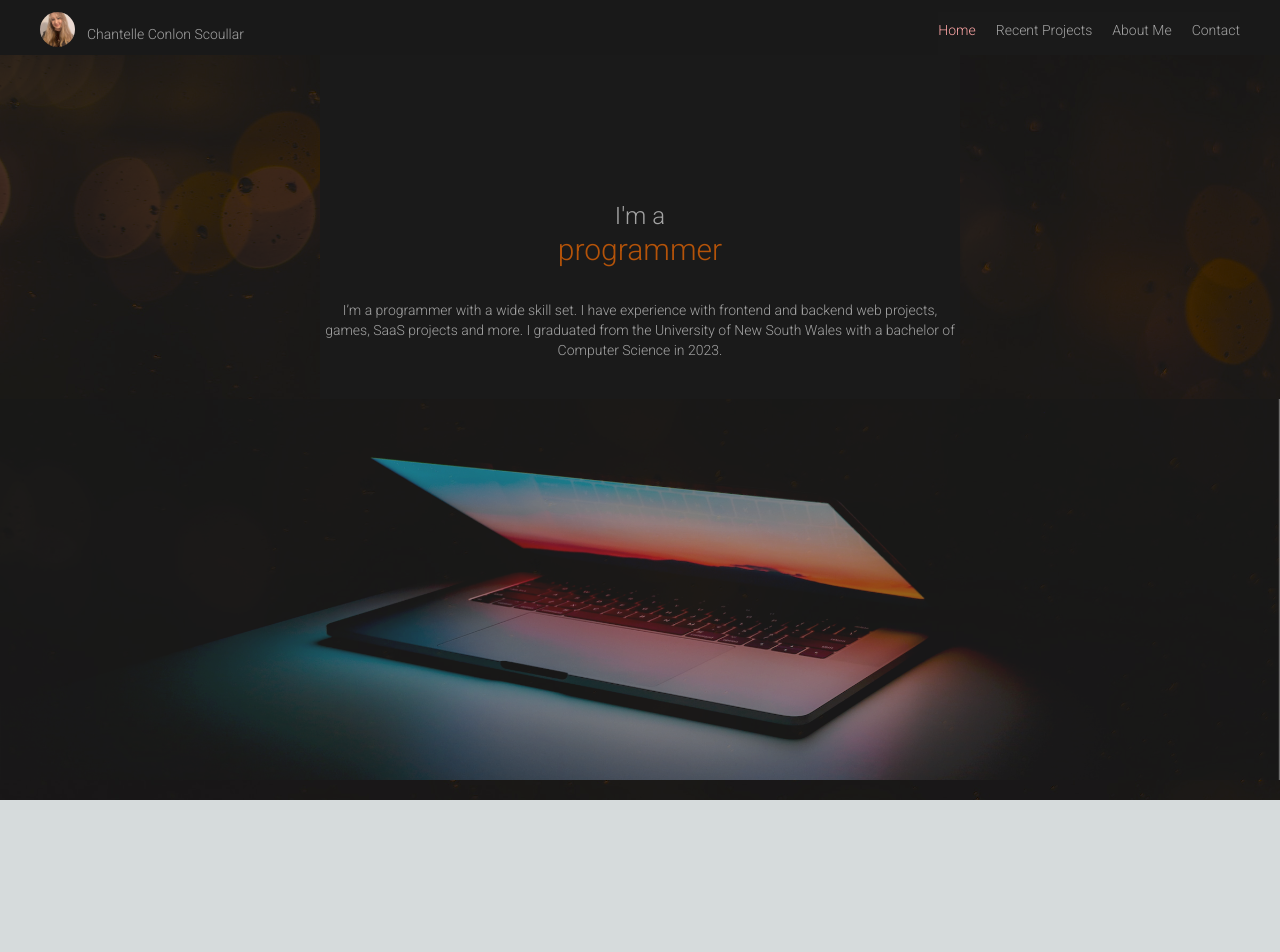
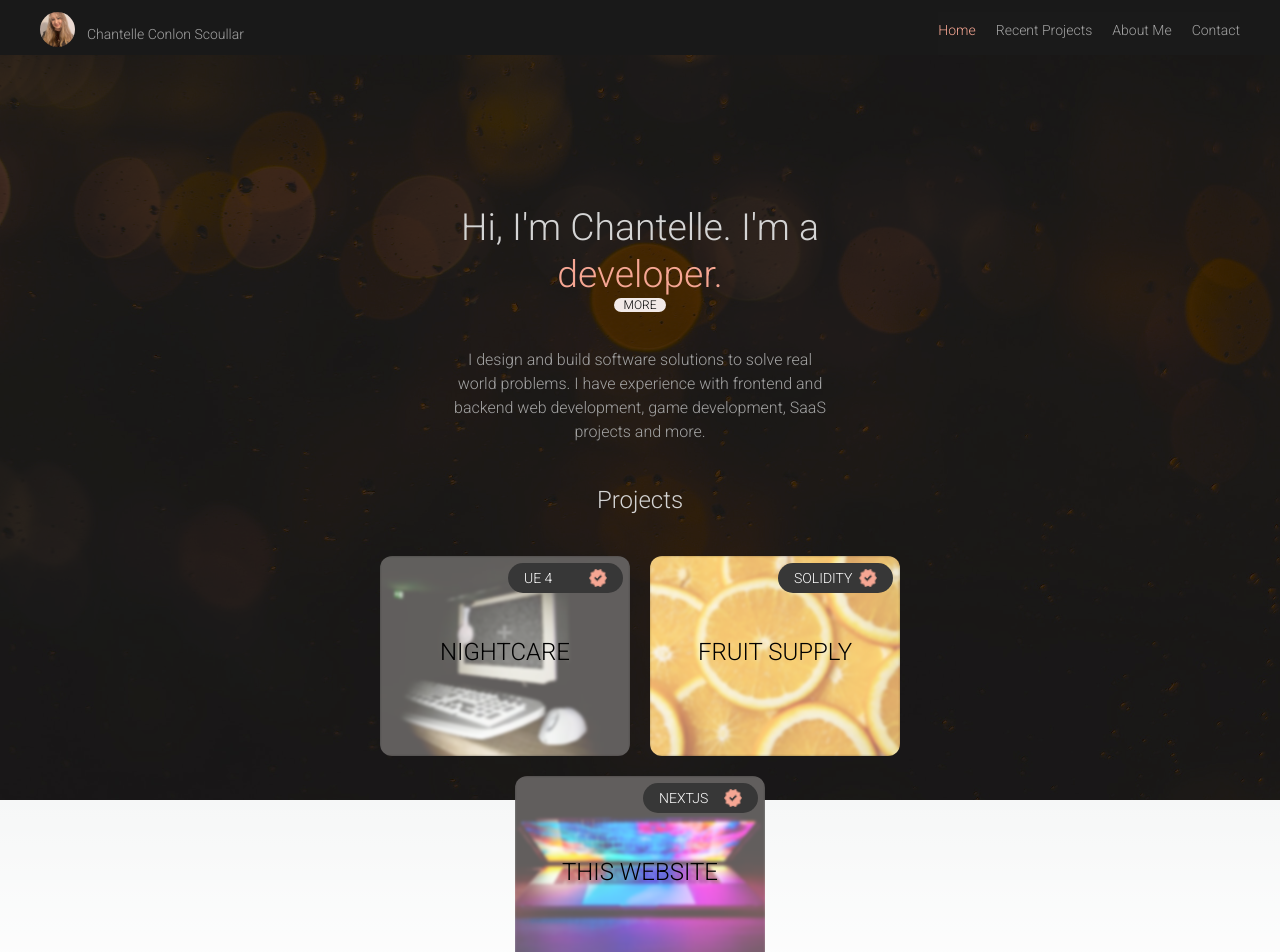
Before and after one commit to chanteCon/portfolioWebsite, a Next.js app in the folder website/: page / in a window 1280 px wide. Shown: the top 952 px of the page. Before the commit the page ends 800 px from the top, so only its background shows below. Built offline with nearby package versions, Linux system fonts and the light colour scheme.

Commit message:
updating home page to suit new theme

```diff
--- a/website/app/components/HomeImage.jsx
+++ /dev/null
@@ -1,11 +0,0 @@
-//  stuck to bottom of page
-// width 100% of page
-// take styling from the homepage
-// styled component
-'use client';
-import styled from "@emotion/styled"
-
-export const HomeImage = styled('img')({
-  filter: 'contrast( 0.8)',
-  opacity: '0.7'
-})
--- /dev/null
+++ b/website/app/components/MainProjectSkill.jsx
@@ -0,0 +1,16 @@
+import { SmallTick } from "./SmallTick"
+
+export const MainProjectSkill = ({ project }) => {
+  return (
+    <div
+      className = "absolute top-[7px] right-[7px] w-[100px] h-[25px] bg-[#373737] rounded-3xl flex justify-between px-4"
+    >
+      <p
+        className = "text-white text-xs self-center"
+      >
+        {project.skills[0].toUpperCase()}
+      </p>
+      <SmallTick />
+    </div>
+  )
+}
--- a/website/app/components/Nav.jsx
+++ b/website/app/components/Nav.jsx
@@ -24,7 +24,7 @@ export const Nav = () => {
   }, []);
 
   const isActiveLink = (link) => {
-    if (link === pathname) return 'text-red-300 font-light'
+    if (link === pathname) return 'text-[#F6A693] font-light'
     return 'text-neutral-400'
   }
   // if screen size small then collapse navbar
@@ -40,7 +40,7 @@ export const Nav = () => {
                 className = {showNavItems && `text-right`}
               >
               <button
-                className="hover:text-red-300"
+                className="hover:text-[#F6A693]"
                 onClick = {() => setShowNavItems(!showNavItems)}> {
                 showNavItems ? 'x' :
                   <Image
@@ -55,16 +55,16 @@ export const Nav = () => {
                 showNavItems &&
                 <div className = "flex flex-col space-y-1">
                 <a
-                  className="hover:text-red-300"
+                  className="hover:text-[#F6A693]"
                   href="/">Home</a>
                 <a
-                  className="hover:text-red-300"
+                  className="hover:text-[#F6A693]"
                   href="/projects">Projects</a>
                 <a
-                  className="hover:text-red-300"
+                  className="hover:text-[#F6A693]"
                   href="/about">About Me</a>
                 <a
-                  className="hover:text-red-300"
+                  className="hover:text-[#F6A693]"
                   href="#">Contact</a>
               </div>
               }
--- a/website/app/page.js
+++ b/website/app/page.js
@@ -1,22 +1,103 @@
-import { HomeImage } from "./components/HomeImage"
+"use client"
+
+import { smallLightBtn } from "./TailwindStyles"
+import data from "data/projects.json"
+import { BlurImage } from "./components/BlurImage"
+import React from "react"
+import { SmallTick } from "./components/SmallTick"
+import Link from "next/link"
+import { MainProjectSkill } from "./components/MainProjectSkill"
 
 export default function Home() {
+  const projects = data.projects
+  const [hideImgCard, setHideImgCard] = React.useState("")
   return (
     <>
-      <section className = "flex flex-col flex-1 items-center justify-center  h-100 w-1/2 text-center pt-40"
-      style = {{ backgroundColor: '#1A1A1A' }} >
-        <div className = "font-light">
-          <h1 className= "text-neutral-400 text-2xl">I'm a</h1>
-          <h1 className = "text-amber-700 text-3xl">programmer</h1>
-        </div>
-        <p className = "text-neutral-400 text-sm pt-8">
-           I’m a programmer with a wide skill set. I have experience with frontend and backend web projects, games, SaaS projects and more. I graduated from the University of New South Wales with a bachelor of Computer Science in 2023.
-        </p>
-      </section>
-      <HomeImage
-        src ={"/images/homePageImage.png"}
-        alt="Picture of laptop"
-      />
+      <div className = "flex flex-col flex-1 items-center h-100 w-[60%] text-center pt-[200px] text-neutral-300 gap-[20px]" >
+        <section className = "xl:w-[50%]">
+          <div className = "font-light">
+            <h1 style = {{ fontSize: '28pt' }} >Hi, I'm Chantelle. I'm a</h1>
+            <h1
+              className = "text-3xl text-[#F6A693]"
+              style = {{ fontSize: '28pt' }}
+              >
+                developer.
+            </h1>
+            <a className = { smallLightBtn } href = "/about"> MORE </a>
+          </div>
+          <p className = "text-neutral-400 text-md pt-8">
+          I design and build software solutions to solve real world problems. I have experience with frontend and backend web development, game development, SaaS projects and more.
+          </p>
+        </section>
+        <section>
+
+        </section>
+        <section className = "w-full">
+          <h1 className = "text-2xl"> Projects </h1>
+          <section className = "self-center pt-[40px] text-black" >
+            <div className = "flex flex-wrap text-center gap-[20px] justify-center" >
+              {
+              projects.map((project, idx) =>
+              idx < 3 && hideImgCard === project.name
+              ?
+              <div
+                className = "h-[200px] w-[250px] overflow-hidden bg-[#262626] text-sm text-[#F2EAE8] relative pt-[40px] p-[30px] rounded-xl"
+                key = {project.name}
+                onMouseLeave = { () => {setHideImgCard('')} }
+              >
+              <p className= " text-md " >{project.name.toUpperCase()}</p>
+                <p
+                  className= "pt-[15px]" > {project.descriptions.homepage}
+                </p>
+                 <MainProjectSkill project = {project} />
+               <Link
+                      className = {smallLightBtn}
+                      style = {{ lineHeight: '30px' }}
+                      href = {`/projects/${project.name}`}
+
+                > MORE +
+                </Link>
+              </div>
+              : idx < 3 &&
+              <div
+                className = "h-[200px] w-[250px] overflow-hidden relative rounded-xl"
+                key = {project.name}
+                onMouseOver = { () => {setHideImgCard(project.name)} }
+              >
+                <BlurImage
+                  className = "h-[200px] w-[250px] bg-cover bg-center"
+                  style = {{
+                    backgroundImage: `url(${project.images.mainImage})`,
+                  }}
+                  >
+                </BlurImage>
+                <p
+                  className = "text-2xl relative bottom-[120px]"
+                >
+                  {project.name.toUpperCase()}
+                </p>
+                <div
+                  className = "absolute top-[7px] right-[7px] w-[115px] h-[30px] bg-[#373737] rounded-3xl flex justify-between px-4"
+                >
+                  <p
+                    className = "text-white text-sm self-center"
+                  >
+                    {project.skills[0].toUpperCase()}
+                  </p>
+                  <SmallTick />
+                </div>
+            </div>
+              )}
+            </div>
+          </section>
+          <a
+          className = "h-[30px] w-[80px] rounded-2xl bg-[#F2EAE8] text-xs text-[#F6A693] px-[10px] self-center"
+            href = "/projects"
+          >
+            {"MORE PROJECTS"}
+          </a>
+        </section>
+      </div>
     </>
   )
 }
--- a/website/app/projects/page.js
+++ b/website/app/projects/page.js
@@ -10,6 +10,7 @@ import { BlurImage } from "../components/BlurImage"
 import Link from "next/link"
 import { smallLightBtn } from "../TailwindStyles"
 import { LinksBtns } from "../components/LinkBtns"
+import { MainProjectSkill } from "../components/MainProjectSkill"
 
 export default function Projects() {
   const filters = ["All", "Web", "Blockchain", "Games", "Released/Deployed", "Source code", "Blueprints", "JavaScript", "Python", "Solidity"]
@@ -53,16 +54,7 @@ export default function Projects() {
                       > MORE +
                       </Link>
                   </div>
-                     <div
-                      className = "absolute top-[7px] right-[7px] w-[100px] h-[25px] bg-[#373737] rounded-3xl flex justify-between px-4"
-                    >
-                      <p
-                        className = "text-white text-xs self-center"
-                      >
-                        {project.skills[0].toUpperCase()}
-                      </p>
-                      <SmallTick />
-                    </div>
+                     <MainProjectSkill project = { project }/>
                   </div>
                   :
                   <div
```
Also changed, not shown: website/data/projects.json.
